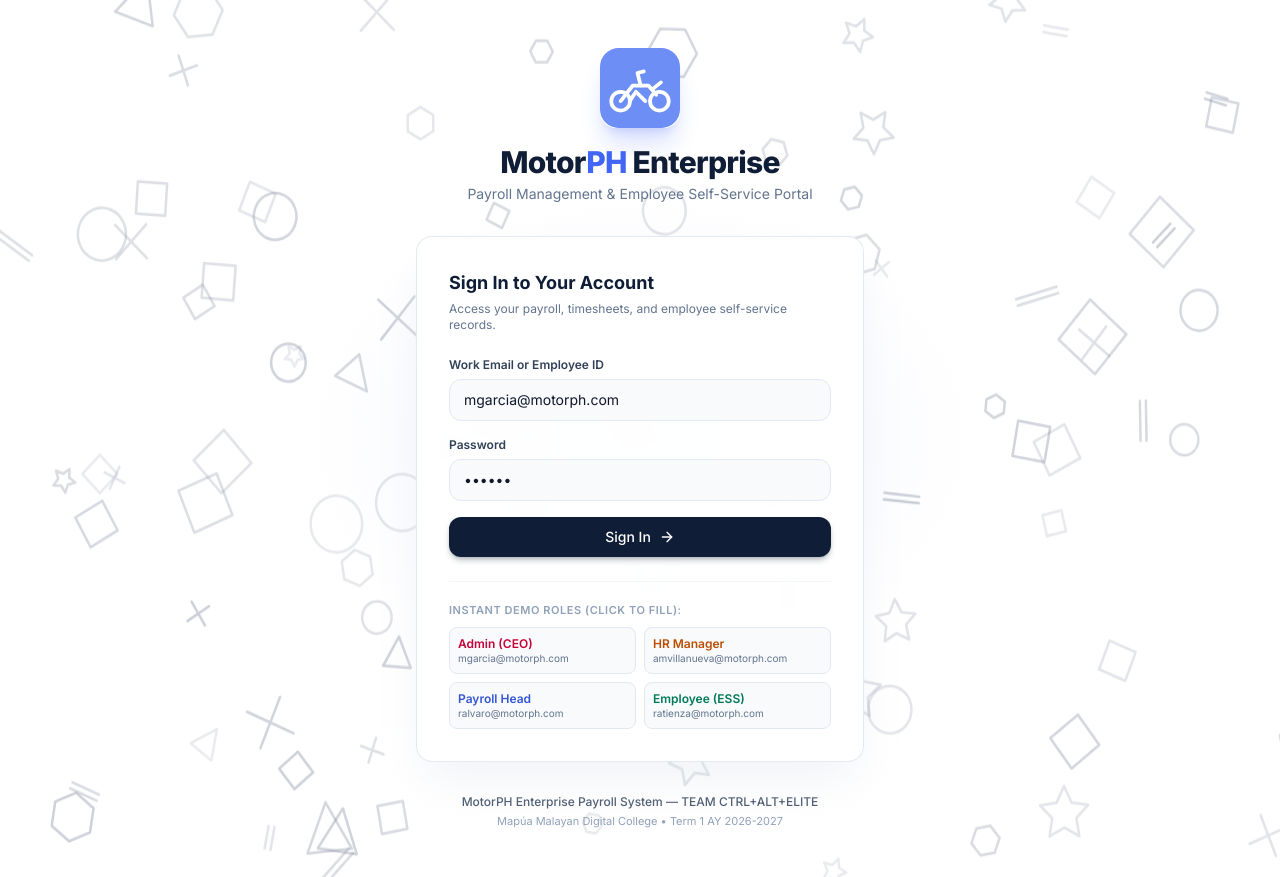
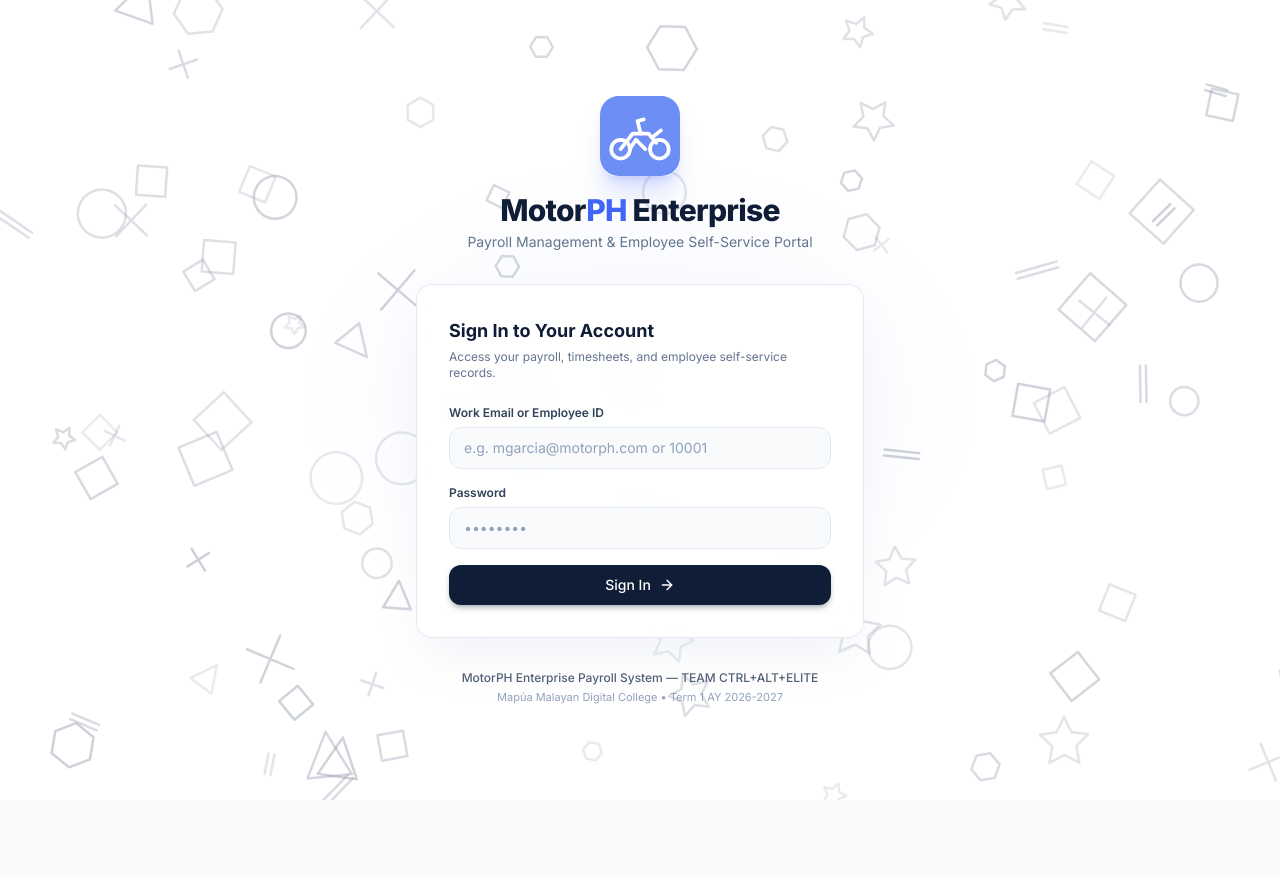
Before and after one commit to j4ffyy/MotorPH-Enterprise-Payroll-System, a Next.js app in the folder motorph-web/: page / in a window 1280 px wide. After the commit the page ends 800 px from the top, so only its background shows below. Built offline with nearby package versions, Linux system fonts and the light colour scheme; no server answers.

Commit message:
feat(security): remove exposed demo credentials, enforce JWT secret, and audit rate limiting

```diff
--- a/motorph-web/src/app/api/auth/login/route.ts
+++ b/motorph-web/src/app/api/auth/login/route.ts
@@ -34,6 +34,15 @@ export async function POST(request: NextRequest) {
     const clientIp = getClientIp(request);
     const rateCheck = checkRateLimit(clientIp);
     if (!rateCheck.allowed) {
+      // R1: Audit log the rate-limit trigger — non-repudiation for brute-force attempts
+      // Uses a system-level session since we don't yet know who is attempting to log in
+      await logAudit({
+        session: { eid: 0, username: data.username, name: 'SYSTEM', role: 'SYSTEM' },
+        action: 'RATE_LIMIT_TRIGGERED',
+        resourceType: 'AUTH',
+        resourceId: data.username,
+        ipAddress: clientIp,
+      });
       return NextResponse.json(
         {
           error: `Too many failed attempts. Please try again in ${rateCheck.retryAfterSeconds} seconds.`,
--- a/motorph-web/src/app/page.tsx
+++ b/motorph-web/src/app/page.tsx
@@ -247,8 +247,8 @@ function AnimatedBackground() {
 // ─── Login Page ─────────────────────────────────────────────────────────────────
 export default function LoginPage() {
   const router = useRouter();
-  const [username, setUsername] = useState('mgarcia@motorph.com');
-  const [password, setPassword] = useState('123abc');
+  const [username, setUsername] = useState('');
+  const [password, setPassword] = useState('');
   const [loading, setLoading] = useState(false);
   const [error, setError] = useState<string | null>(null);
 
@@ -287,11 +287,7 @@ export default function LoginPage() {
     }
   };
 
-  const setDemoRole = (user: string, pass: string) => {
-    setUsername(user);
-    setPassword(pass);
-    setError(null);
-  };
+
 
   return (
     <div className="min-h-screen bg-white flex flex-col justify-center items-center px-4 py-12 relative overflow-hidden">
@@ -386,46 +382,7 @@ export default function LoginPage() {
             </button>
           </form>
 
-          {/* Role Switcher Demo Bar */}
-          <div className="mt-6 pt-5 border-t border-slate-100">
-            <span className="block text-[11px] font-semibold uppercase tracking-wider text-slate-400 mb-2">
-              Instant Demo Roles (Click to Fill):
-            </span>
-            <div className="grid grid-cols-2 gap-2 text-xs">
-              <button
-                type="button"
-                onClick={() => setDemoRole('mgarcia@motorph.com', '123abc')}
-                className="p-2 rounded-lg bg-slate-50 border border-slate-200 text-left hover:bg-slate-100 hover:border-slate-300 transition cursor-pointer"
-              >
-                <div className="font-semibold text-rose-700">Admin (CEO)</div>
-                <div className="text-[10px] text-slate-500 truncate">mgarcia@motorph.com</div>
-              </button>
-              <button
-                type="button"
-                onClick={() => setDemoRole('amvillanueva@motorph.com', '123abc')}
-                className="p-2 rounded-lg bg-slate-50 border border-slate-200 text-left hover:bg-slate-100 hover:border-slate-300 transition cursor-pointer"
-              >
-                <div className="font-semibold text-amber-700">HR Manager</div>
-                <div className="text-[10px] text-slate-500 truncate">amvillanueva@motorph.com</div>
-              </button>
-              <button
-                type="button"
-                onClick={() => setDemoRole('ralvaro@motorph.com', '123abc')}
-                className="p-2 rounded-lg bg-slate-50 border border-slate-200 text-left hover:bg-slate-100 hover:border-slate-300 transition cursor-pointer"
-              >
-                <div className="font-semibold text-[#3456D4]">Payroll Head</div>
-                <div className="text-[10px] text-slate-500 truncate">ralvaro@motorph.com</div>
-              </button>
-              <button
-                type="button"
-                onClick={() => setDemoRole('ratienza@motorph.com', '123abc')}
-                className="p-2 rounded-lg bg-slate-50 border border-slate-200 text-left hover:bg-slate-100 hover:border-slate-300 transition cursor-pointer"
-              >
-                <div className="font-semibold text-emerald-700">Employee (ESS)</div>
-                <div className="text-[10px] text-slate-500 truncate">ratienza@motorph.com</div>
-              </button>
-            </div>
-          </div>
+
         </div>
 
         {/* Footer info */}
--- a/motorph-web/src/lib/auth.ts
+++ b/motorph-web/src/lib/auth.ts
@@ -3,7 +3,17 @@ import bcrypt from 'bcryptjs';
 import { cookies } from 'next/headers';
 import { prisma } from './prisma';
 
-const JWT_SECRET = process.env.JWT_SECRET || 'motorph_ias2_super_secure_jwt_secret_key_2026';
+function getJwtSecret(): string {
+  const secret = process.env.JWT_SECRET;
+  if (!secret) {
+    throw new Error(
+      '[auth] JWT_SECRET environment variable is not set. ' +
+        'Set it in .env (local) or Vercel Dashboard > Settings > Environment Variables.'
+    );
+  }
+  return secret;
+}
+
 export const AUTH_COOKIE_NAME = 'motorph_session';
 
 export interface UserSessionPayload {
@@ -16,12 +26,12 @@ export interface UserSessionPayload {
 }
 
 export function signToken(payload: UserSessionPayload): string {
-  return jwt.sign(payload, JWT_SECRET, { expiresIn: '8h' });
+  return jwt.sign(payload, getJwtSecret(), { expiresIn: '8h' });
 }
 
 export function verifyToken(token: string): UserSessionPayload | null {
   try {
-    return jwt.verify(token, JWT_SECRET) as UserSessionPayload;
+    return jwt.verify(token, getJwtSecret()) as UserSessionPayload;
   } catch {
     return null;
   }
```
Also changed, not shown: 1 other file (tests, documents, lock files or other folders).
